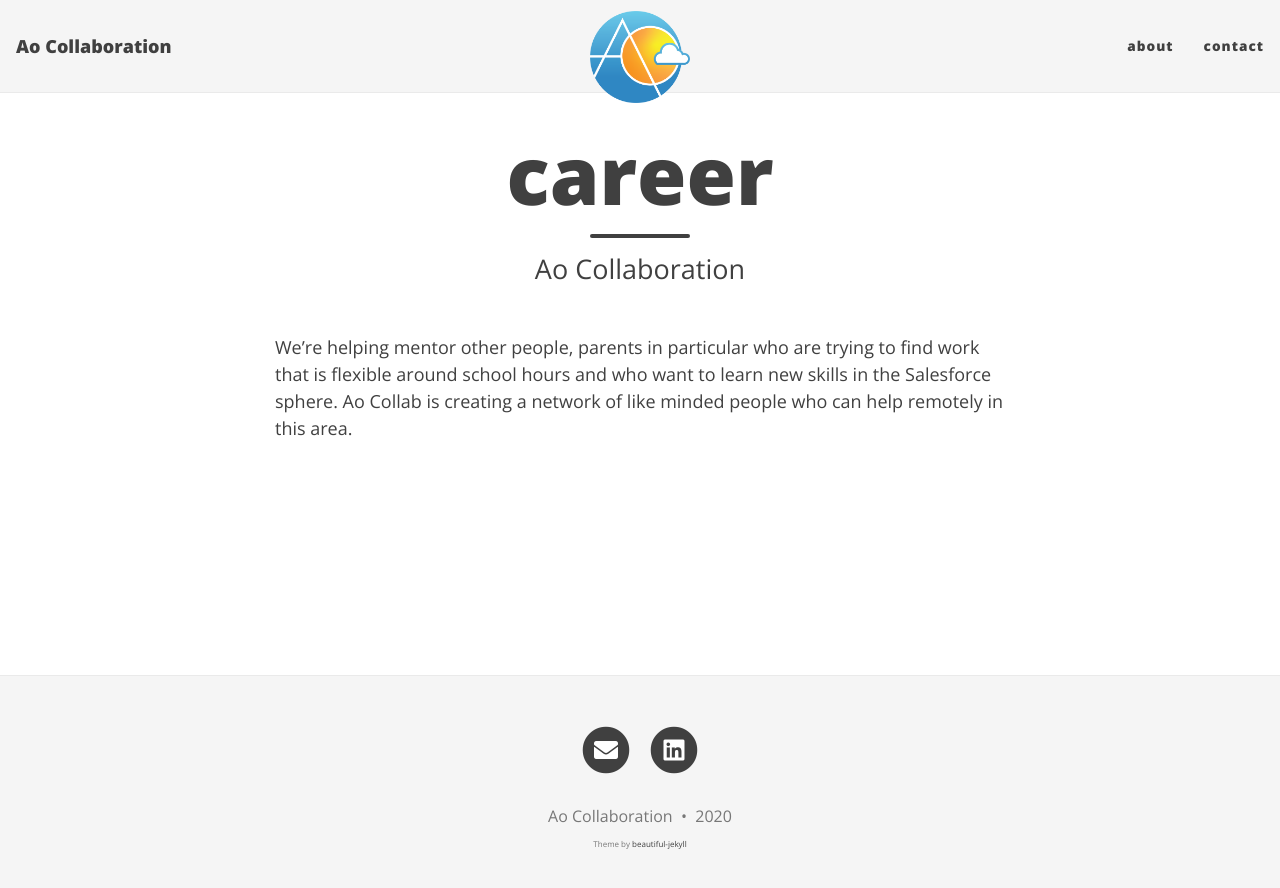
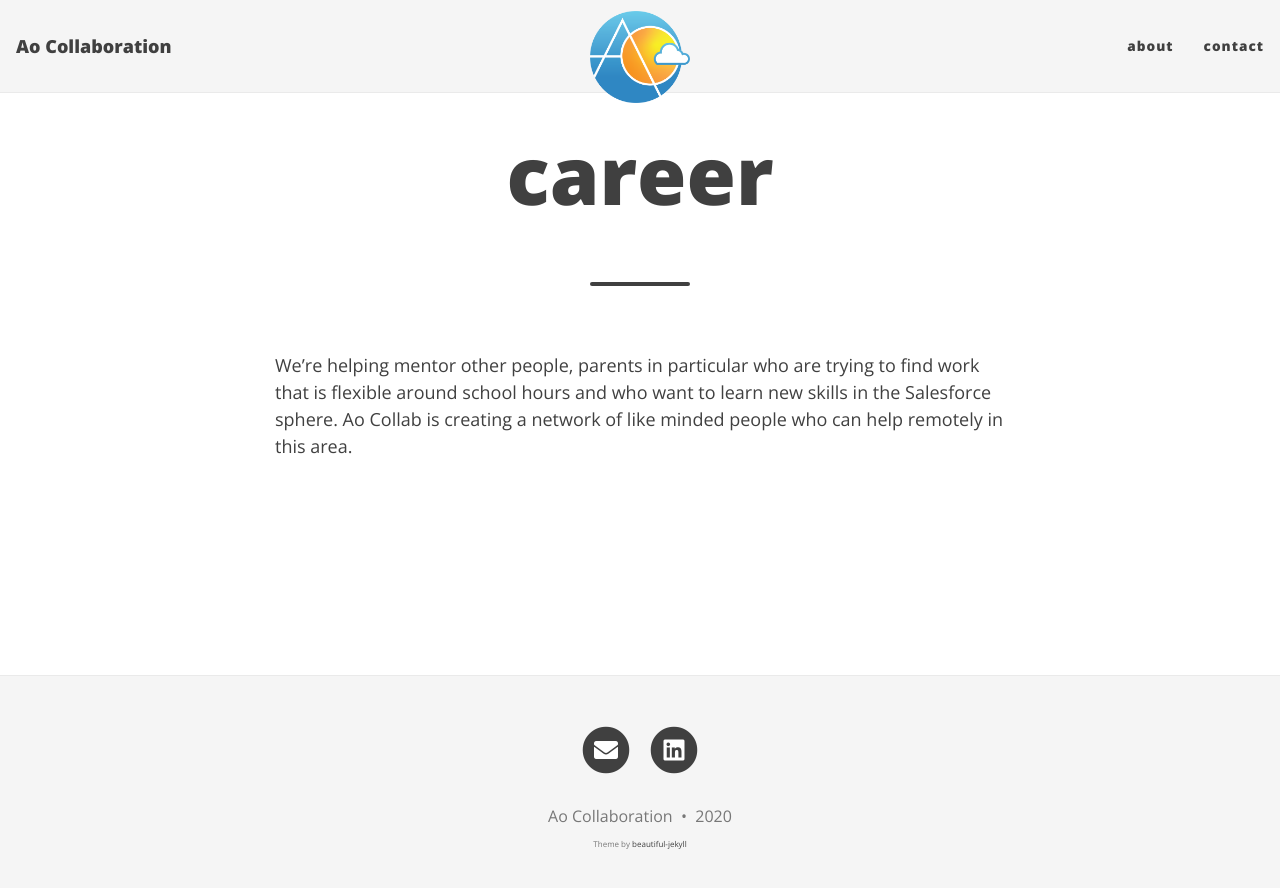
Before and after one commit to Ao-Collaboration/Ao-Collaboration.github.io, a Jekyll site: the page built from career.md, in a window 1280 px wide. Shown: the top 888 px of the page. Built offline with Jekyll 4.4.1, drawn with Linux system fonts in a browser that asks for light colours; nearby versions of some CDN libraries.

Commit message:
HR and subtitle on pages

```diff
--- a/_includes/header.html
+++ b/_includes/header.html
@@ -56,13 +56,13 @@
       <div class="col-xl-8 offset-xl-2 col-lg-10 offset-lg-1">
         <div class="{{ include.type }}-heading">
           <h1>{% if page.title %}{{ page.title }}{% else %}<br/>{% endif %}</h1>
-      {% if page.subtitle %}
-        {% if include.type == "page" %}
-            <hr class="small">
-            <span class="{{ include.type }}-subheading">{{ page.subtitle }}</span>
-      {% else %}
-      <h2 class="{{ include.type }}-subheading">{{ page.subtitle }}</h2>
-      {% endif %}
+          {% if include.type == "page" %}
+              <hr class="small">
+          {% endif %}
+          {% if page.subtitle %}
+                <span class="{{ include.type }}-subheading">{{ page.subtitle }}</span>
+          {% else %}
+          <h2 class="{{ include.type }}-subheading">{{ page.subtitle }}</h2>
       {% endif %}
 
       {% if include.type == "post" %}
--- a/assets/css/main.css
+++ b/assets/css/main.css
@@ -64,7 +64,7 @@ blockquote p:first-child {
 }
 hr.small {
   max-width: 6.25rem;
-  margin: 1rem auto;
+  margin: 4rem auto 1rem auto;
   border-width: 0.25rem;
   border-color: inherit;
   border-radius: 0.1875rem;
--- a/career.md
+++ b/career.md
@@ -1,7 +1,6 @@
 ---
 layout: page
 title: career
-subtitle: Ao Collaboration
 ---
 
 We're helping mentor other people, parents in particular who are trying to find work that is flexible around school hours and who want to learn new skills in the Salesforce sphere.
```
Also changed, not shown: aboutus.md (+0 -1 lines), contact.md (+0 -1 lines).
